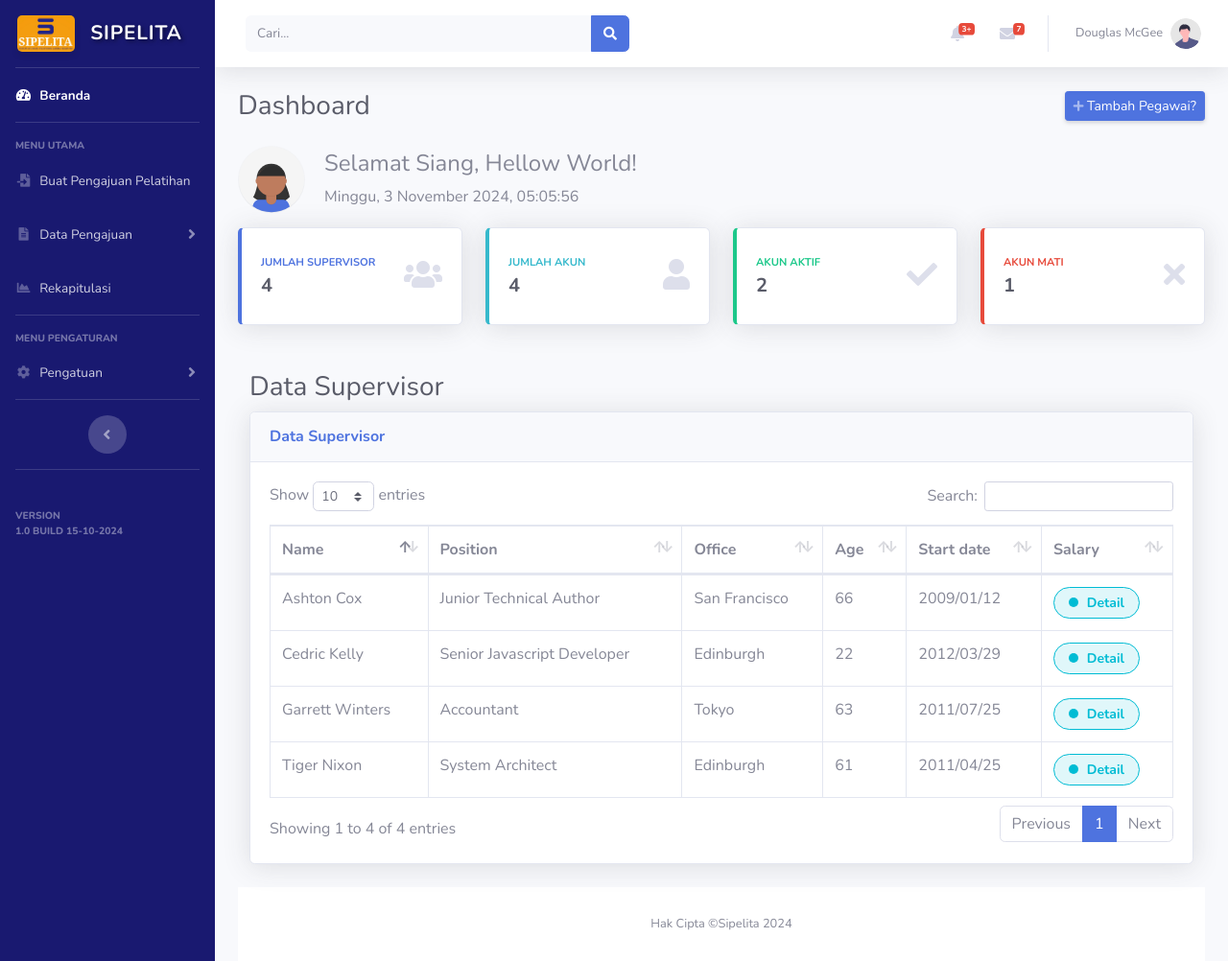
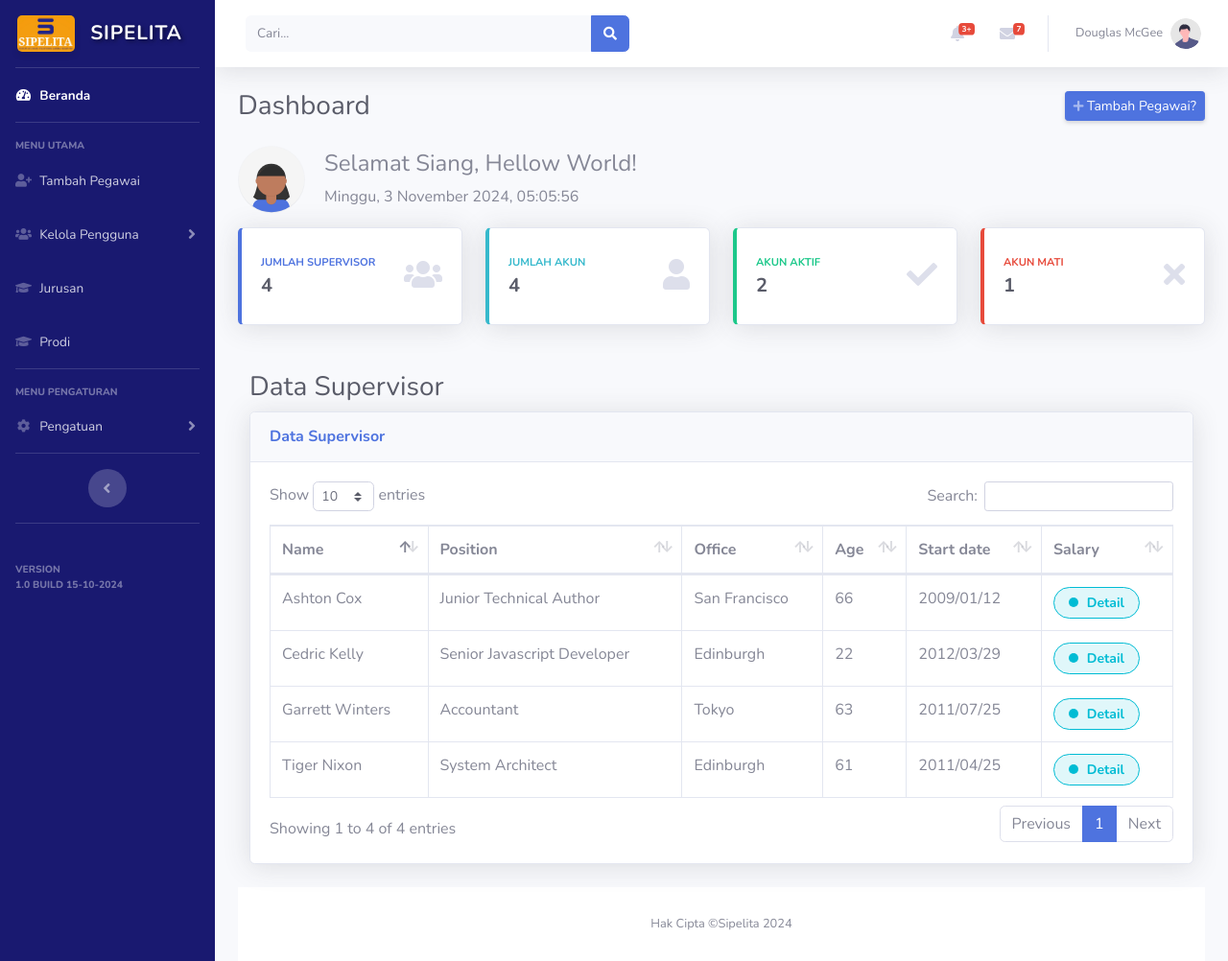
Before and after one commit to Nabil-Aditya/Sipelita, a PHP site: page /admin/index.php in a window 1280 px wide. Shown: the whole page at 96% size. Run offline with PHP 8.4, Linux system fonts and the light colour scheme; data comes from the database, SQL or seed files in the repository; some libraries are stand-ins or nearby versions.

Commit message:
Update index.php

```diff
--- a/admin/index.php
+++ b/admin/index.php
@@ -124,32 +124,39 @@ $total_rejected = $row_rejected['total_rejected'];
 
             <!-- Nav Item - Charts -->
             <li class="nav-item">
-                <a class="nav-link" href="add_pengajuan_pelatihan.php">
-                    <i class="fas fa-fw fa-file-import"></i>
-                    <span>Buat Pengajuan Pelatihan</span></a>
+                <a class="nav-link" href="add_pegawai.php">
+                    <i class="fas fa-fw fa-user-plus"></i>
+                    <span>Tambah Pegawai</span></a>
             </li>
 
             <!-- Nav Item - Pages Collapse Menu -->
             <li class="nav-item">
                 <a class="nav-link collapsed" href="#" data-toggle="collapse" data-target="#collapseTwo"
                     aria-expanded="true" aria-controls="collapseTwo">
-                    <i class="fas fa-fw fa-file-alt"></i>
-                    <span>Data Pengajuan</span>
+                    <i class="fas fa-fw fa-users"></i>
+                    <span>Kelola Pengguna</span>
                 </a>
                 <div id="collapseTwo" class="collapse" aria-labelledby="headingTwo" data-parent="#accordionSidebar">
                     <div class="bg-white py-2 collapse-inner rounded">
                         <h6 class="collapse-header">Pilih Opsi:</h6>
-                        <a class="collapse-item" href="view_pengajuan_pelatihan.php">Pengajuan Pelatihan</a>
-                        <a class="collapse-item active" href="view_pengajuan_lpj.php">Pengajuan LPJ</a>
+                        <a class="collapse-item" href="view_pegawai.php">Pegawai</a>
+                        <a class="collapse-item" href="view_supervisor.php">Supervisor</a>
                     </div>
                 </div>
             </li>
 
             <!-- Nav Item - Charts -->
             <li class="nav-item">
-                <a class="nav-link" href="rekapitulasi_lpj.php">
-                    <i class="fas fa-fw fa-chart-area"></i>
-                    <span>Rekapitulasi</span></a>
+                <a class="nav-link" href="jurusan.php">
+                    <i class="fas fa-fw fa-graduation-cap"></i>
+                    <span>Jurusan</span></a>
+            </li>
+
+            <!-- Nav Item - Charts -->
+            <li class="nav-item">
+                <a class="nav-link" href="prodi.php">
+                    <i class="fas fa-fw fa-graduation-cap"></i>
+                    <span>Prodi</span></a>
             </li>
 
             <!-- Divider -->
```
